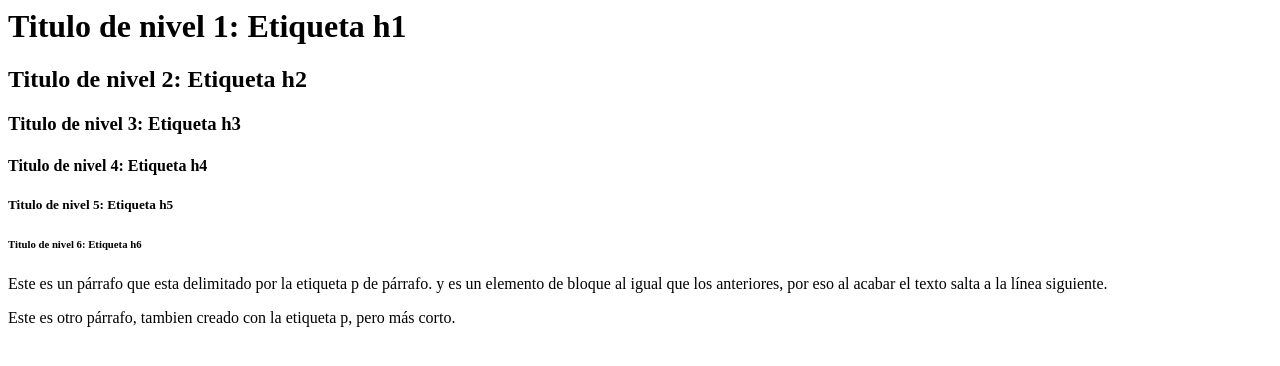
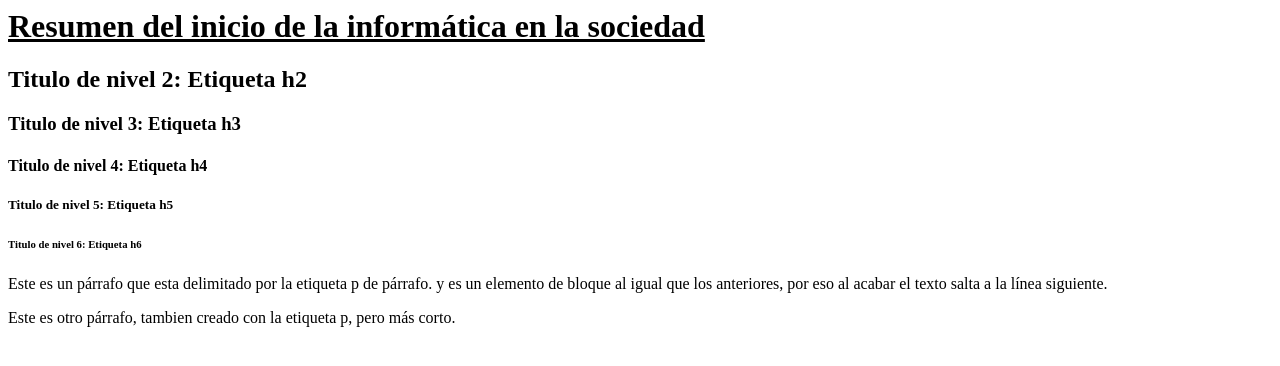
Before and after one commit to LeydiCAvellanedaG/CompiladoresUNET, a plain HTML site: page index.html in a window 1280 px wide. Drawn offline with Linux system fonts and the light colour scheme.

Commit message:
Update index.html

```diff
--- a/index.html
+++ b/index.html
@@ -3,7 +3,7 @@
 <title>Títulos y parrafos</title>
 </head>
 <body>
-<h1>Titulo de nivel 1: Etiqueta h1</h1>
+<h1><u>Resumen del inicio de la informática en la sociedad</u></h1>
 <h2>Titulo de nivel 2: Etiqueta h2</h2>
 <h3>Titulo de nivel 3: Etiqueta h3</h3>
 <h4>Titulo de nivel 4: Etiqueta h4</h4>
```
